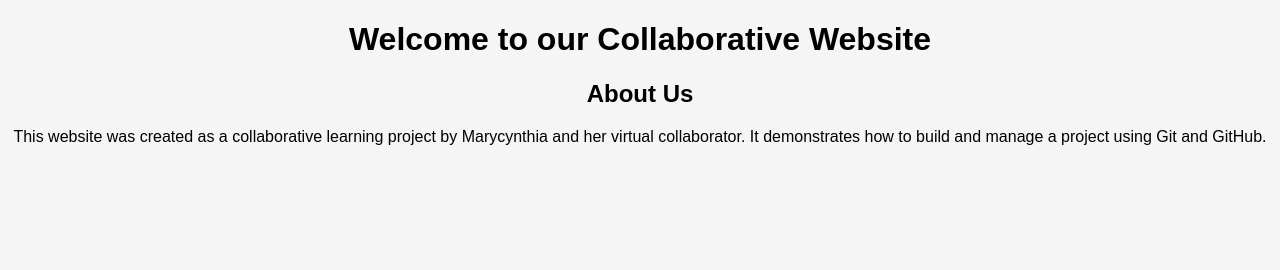
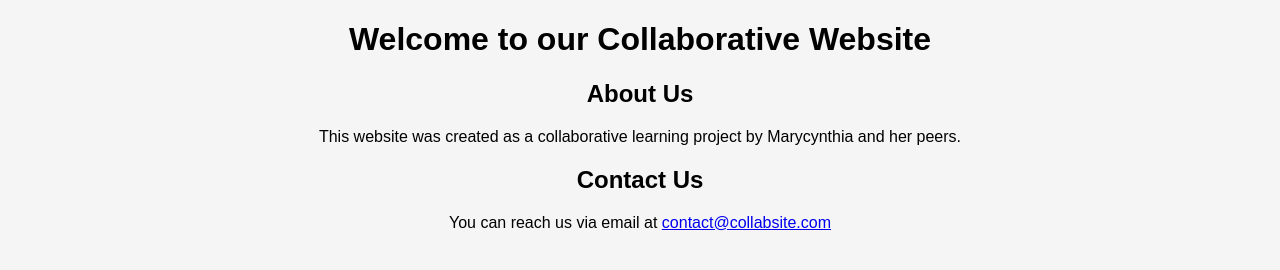
Before and after one commit to s10marycynthia/collaborative-website, a plain HTML site: page index.html in a window 1280 px wide. Drawn offline with Linux system fonts and the light colour scheme.

Commit message:
Added Contact Us Section

```diff
--- a/index.html
+++ b/index.html
@@ -10,7 +10,12 @@
 
   <section>
     <h2>About Us</h2>
-    <p>This website was created as a collaborative learning project by Marycynthia and her virtual collaborator. It demonstrates how to build and manage a project using Git and GitHub.</p>
+    <p>This website was created as a collaborative learning project by Marycynthia and her peers.</p>
+  </section>
+
+  <section>
+    <h2>Contact Us</h2>
+    <p>You can reach us via email at <a href="mailto:contact@collabsite.com">contact@collabsite.com</a></p>
   </section>
 </body>
 </html>
```
